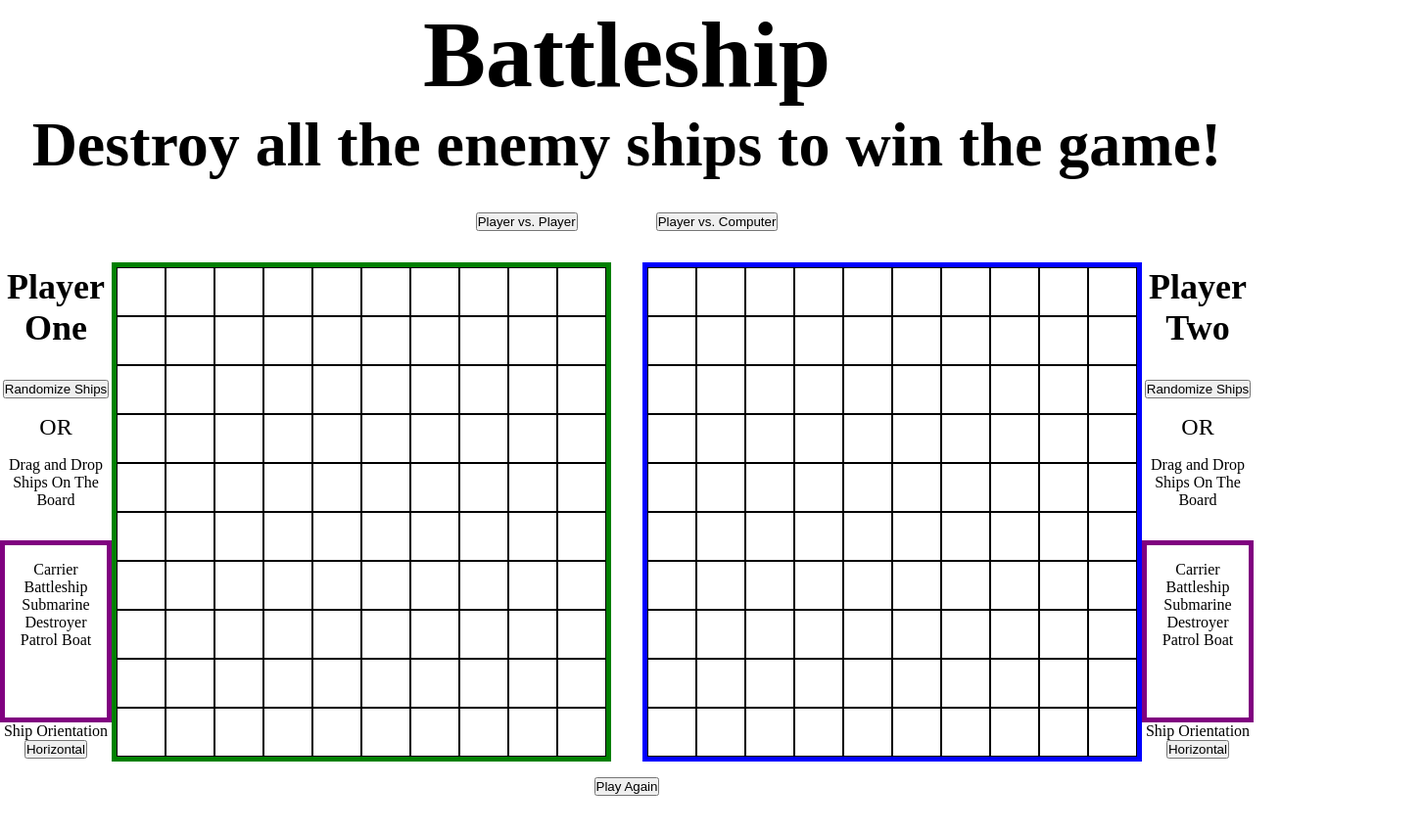
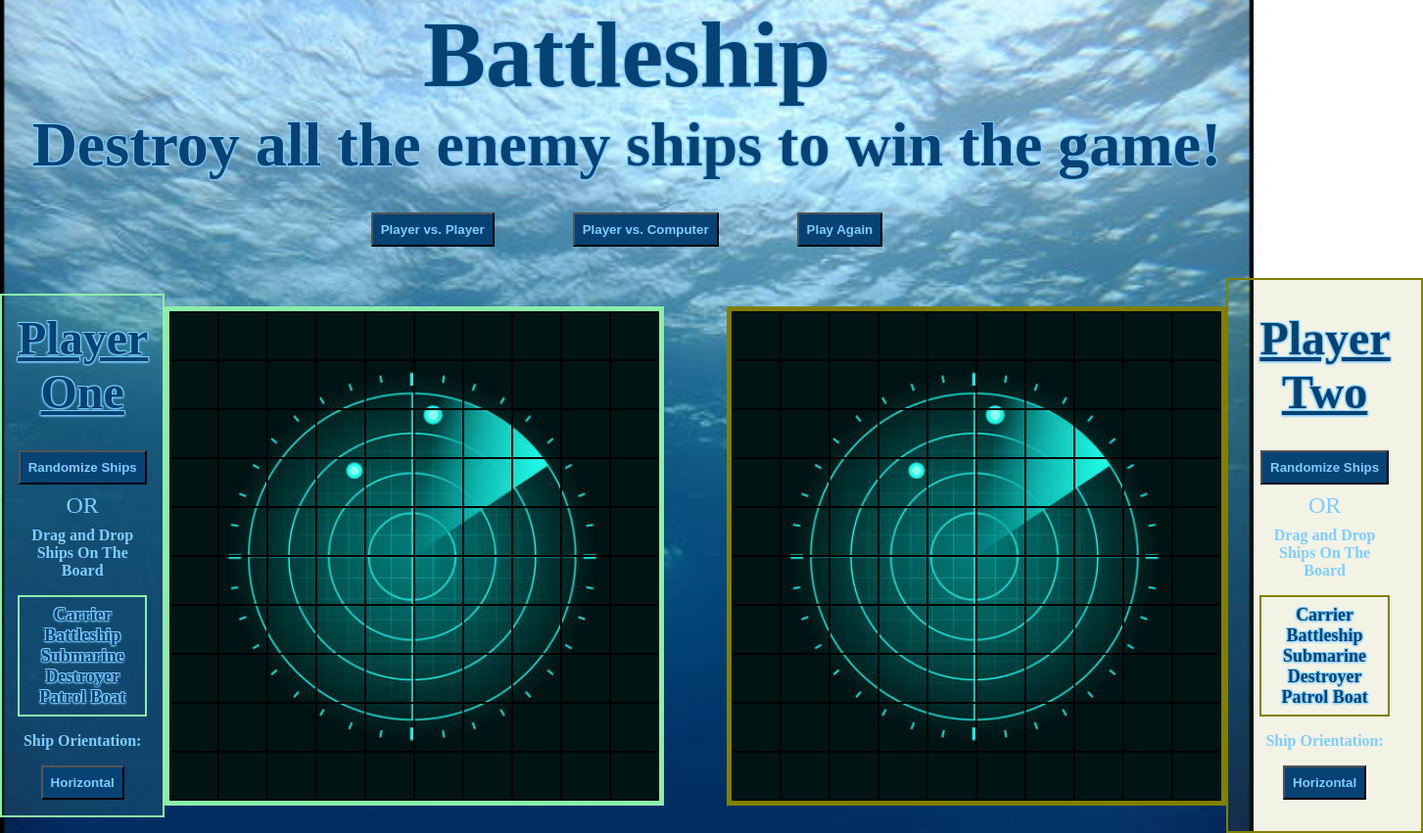
Before and after one commit to Amiriel01/Battleship, a plain HTML site: page index.html in a window 1280 px wide. Shown: the whole page at 98% size, 1453 px wide, since content can reach past the window. Before the commit the page ends 813 px from the top, so only its background shows below. Drawn offline with Linux system fonts and the light colour scheme.

Commit message:
updated css

```diff
--- a/index.html
+++ b/index.html
@@ -15,6 +15,7 @@
     <div class="player-buttons">
         <button>Player vs. Player</button>
         <button>Player vs. Computer</button>
+        <button id="play-again">Play Again</button>
     </div>
     <div class="gameboards-controls">
         <div class="controls" id="player1-controls">
@@ -24,7 +25,7 @@
             <div class="ships-bank">
                 <div class="ship-text">Drag and Drop Ships On The Board</div>
                 <div id="ship-options"></div>
-                <div id="ship-orientation-title">Ship Orientation</div>
+                <div id="ship-orientation-title">Ship Orientation:</div>
                 <button id="ship-orientation">Horizontal
                 </button>
             </div>
@@ -39,16 +40,14 @@
             <p>OR</p>
             <div class="ships-bank">
                 <div class="ship-text">Drag and Drop Ships On The Board</div>
-                <div id="ship-options"></div>
-                <div id="ship-orientation-title">Ship Orientation</div>
+                <div id="ship-options" class="ship-options2"></div>
+                <div id="ship-orientation-title">Ship Orientation:</div>
                 <button id="ship-orientation">Horizontal
                 </button>
             </div>
         </div>
     </div>
-    <div class="reset-game">
-        <button id="play-again">Play Again</button>
-    </div>
+
     <script src="main.js"></script>
 </body>
 
--- a/main.js
+++ b/main.js
@@ -158,13 +158,20 @@ let createGameBoard = () => {
                 tile.isHit = true;
                 tile.ship.hit();
                 tile.tile.classList.add("hit");
+                document.querySelector("#instructions").style.color = "#FF003F";
+                document.querySelector("#instructions").innerText = "You hit a ship!"
+
 
                 if (tile.ship.isSunk()) {
+                    // document.querySelector("#instructions").innerText = "You sunk a ship!"
                     console.log("Ship is Sunk!");
                 }
             } else {
                 tile.isMiss = true;
                 tile.tile.classList.add("miss");
+                document.querySelector("#instructions").style.color = "#047fb0";
+                document.querySelector("#instructions").innerText = "You missed the ships."
+
             }
 
             // if (!board[row]) {
@@ -218,7 +225,8 @@ function createGrids(gridElement, gameBoardObject, player) {
             tile.addEventListener("click", () => {
                 let tileIndex = (r * 10) + c;
                 if (!(0,_game_manager__WEBPACK_IMPORTED_MODULE_2__["default"])().canStartGame()) {
-                    alert("place all boats on the boards");
+                    document.querySelector("#instructions").style.color = "#FF4500";
+                    document.querySelector("#instructions").innerText = "Place all ships on the boards before starting the game!"
                     return;
                 } else {
                     (0,_game_manager__WEBPACK_IMPORTED_MODULE_2__["default"])().recieveAttackGame(tileIndex);
@@ -235,7 +243,7 @@ function createGrids(gridElement, gameBoardObject, player) {
 }
 
 function playAgain() {
-    document.querySelector("#play-again").addEventListener("click", function() {
+    document.querySelector("#play-again").addEventListener("click", function () {
         document.location.reload();
     })
 
--- a/style.css
+++ b/style.css
@@ -1,18 +1,35 @@
 * {
     margin: 0;
     padding: 0;
+}
+
+body {
+    background-image: url(images/ocean1.png);
+    background-repeat: no-repeat;
+    background-size: cover;
+    background-position: center;
 }
 
 #title {
     font-size: 96px;
     font-weight: bold;
     text-align: center;
+    color: #064273;
+    text-shadow: -1px 1px 2px #7fcdff,
+				  1px 1px 2px #7fcdff,
+				  1px -1px 0  #7fcdff,
+				  -1px -1px 0 #7fcdff;
 }
 
 #instructions {
     font-size: 64px;
     font-weight: bold;
     text-align: center;
+    color: #064273;
+    text-shadow: -1px 1px 2px #7fcdff,
+				  1px 1px 2px #7fcdff,
+				  1px -1px 0  #7fcdff,
+				  -1px -1px 0 #7fcdff;
 }
 
 .player-buttons {
@@ -20,14 +37,14 @@
     justify-content: center;
     margin-top: 2rem;
     gap: 5rem;
+
 }
 
 .gameboards-controls {
     display: flex;
-    justify-content: space-around;
+    justify-content: space-evenly;
     margin-top: 2rem;
     align-items: center;
-
 }
 
 .controls {
@@ -39,38 +56,66 @@
 }
 
 .gameboard-title {
-    font-size: 36px;
+    font-size: 48px;
     font-weight: bold;
     margin-bottom: 2rem;
+    color: #064273;
+    text-decoration: underline;
+    text-shadow: -1px 1px 2px #7fcdff,
+				  1px 1px 2px #7fcdff,
+				  1px -1px 0  #7fcdff,
+				  -1px -1px 0 #7fcdff;
 }
 
 p {
     font-size: 24px;
-    margin-top: 1rem;
-    margin-bottom: 1rem;
+    margin-top: .5rem;
+    margin-bottom: .5rem;
+    color: #7fcdff;
 }
 
-#ship-options
-{
-    border: 5px solid purple;
-    margin-top: 2rem;
-    height: 10rem;
-    padding-top: 1rem;
+#ship-options {
+    border: 2px solid rgb(141, 238, 170);
+    margin-top: 1rem;
+    height: 7rem;
+    padding-top: .5rem;
+    font-size: 18px;
+    font-weight: bold;
+    color: #064273;
+    text-shadow: -1px 1px 2px #7fcdff,
+				  1px 1px 2px #7fcdff,
+				  1px -1px 0  #7fcdff,
+				  -1px -1px 0 #7fcdff;
+}
+
+.ship-options2 {
+    border: 2px solid rgb(128,128,0) !important;
 }
 
 #player1-gameboard {
     height: 500px;
     width: 500px;
-    border: 5px solid green;
-    margin-right: 1rem;
+    border: 5px solid rgb(141, 238, 170);
+    margin-right: 2rem;
+}
 
+#player1-controls {
+    background-color: rgb(141, 238, 170, .1);
+    padding: 1rem;
+    border: 2px solid rgb(141, 238, 170);
 }
 
 #player2-gameboard {
     height: 500px;
     width: 500px;
-    border: 5px solid blue;
-    margin-left: 1rem;
+    border: 5px solid rgb(128,128,0);
+    margin-left: 2rem;
+}
+
+#player2-controls {
+    background-color: rgb(128,128,0,.1);
+    padding: 2rem;
+    border: 2px solid rgb(128,128,0);
 }
 
 .reset-game {
@@ -79,18 +124,19 @@ p {
    justify-content: center;
 }
 
-
-
 #player1-gameboard,
 #player2-gameboard {
     display: grid;
     grid-template-columns: repeat(10, 1fr);
     grid-template-rows: repeat(10, 1fr);
+    background-image: url(images/sonar1.png);
+    background-repeat: no-repeat;
+    background-size: cover;
+    background-position: center;
 }
 .tile {
     border: 1px solid black;
 }
-
 
 .ship-element {
    z-index: 0;
@@ -102,13 +148,32 @@ p {
 }
 
 .ship-here {
-    background-color: blue;
+    background-color: #899499;
 }
 
 .hit {
-    background-color: red;
+    background-color: #FF003F;
 }
 
 .miss {
-    background-color: green;
+    background-color: #047fb0;
 }
+
+button {
+    padding: .5rem;
+    background-color: #064273;
+    color: #7fcdff;
+    font-weight: bold;
+}
+
+.ship-text {
+    color: #7fcdff;
+    font-weight: bold;
+}
+
+#ship-orientation-title {
+    margin-top: 1rem;
+    color: #7fcdff;
+    font-weight: bold;
+    margin-bottom: 1rem;
+}
```
Also changed, not shown: images/ocean1.png (added), images/sonar1.png (added), 1 other file.
